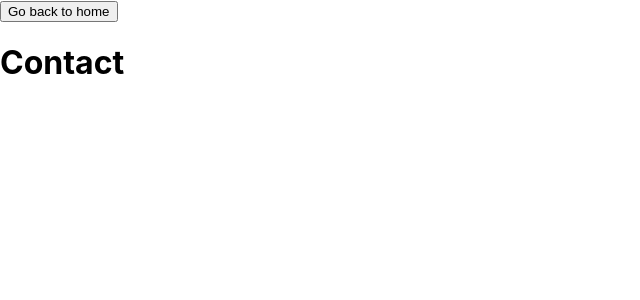
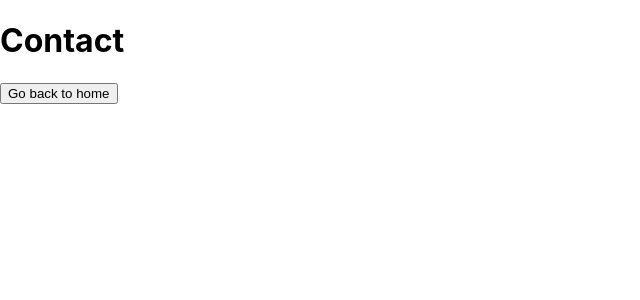
Before and after one commit to Majedul-Hasan/next-js-basic-route, a Next.js app: page /contact in a window 1280 px wide. Shown: the top 300 px of the page, without its empty margins (0-640 px from the left). Built offline with nearby package versions, Linux system fonts and the light colour scheme.

Commit message:
components

```diff
--- /dev/null
+++ b/components/redirect.js
@@ -0,0 +1,33 @@
+import {useRouter} from "next/router";
+
+const Redirect = () => {
+
+    const router = useRouter()
+
+    const redirectUserToHome = ()=>{
+      router.push('/')
+      /*
+      router.push({
+        pathname: '/wheels/[id]/[color]/[type]',
+          query:{
+            id:1,
+            color: 'red',
+            type:'round'
+
+          }
+      })*/
+
+    }
+
+  return (
+      <>
+          <button onClick={redirectUserToHome}>Go back to home </button>
+
+
+      </>
+
+
+  )
+};
+
+export default Redirect;
--- a/pages/contact.js
+++ b/pages/contact.js
@@ -1,32 +1,25 @@
 
-import {useRouter} from "next/router";
+import Redirect from "../components/redirect";
+//import Redirect from "./Redirect";
+
+
 
 
 const ContactPage = () => {
 
-    const router = useRouter()
-
-    const redirectUserToHome = ()=>{
-      //router.push('/')
-      router.push({
-        pathname: '/wheels/[id]/[color]/[type]',
-          query:{
-            id:1,
-            color: 'red',
-            type:'round'
-
-          }
-      })
-
-    }
 
 
 
 
   return (
   <>
-  <button onClick={redirectUserToHome}>Go back to home </button>
     <h1>Contact</h1>
+
+    <Redirect />
+
+
+
+
   </>);
 };
 
```
